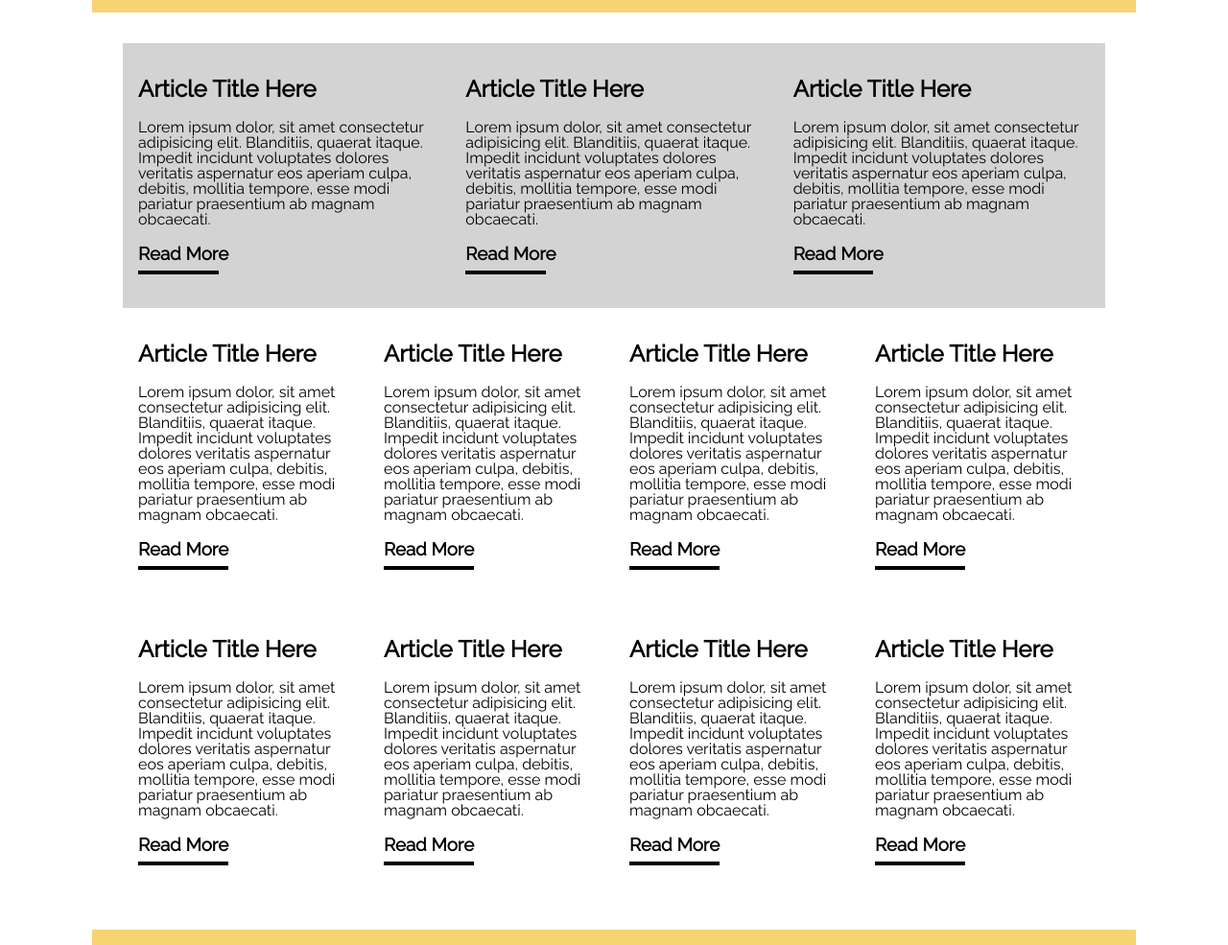
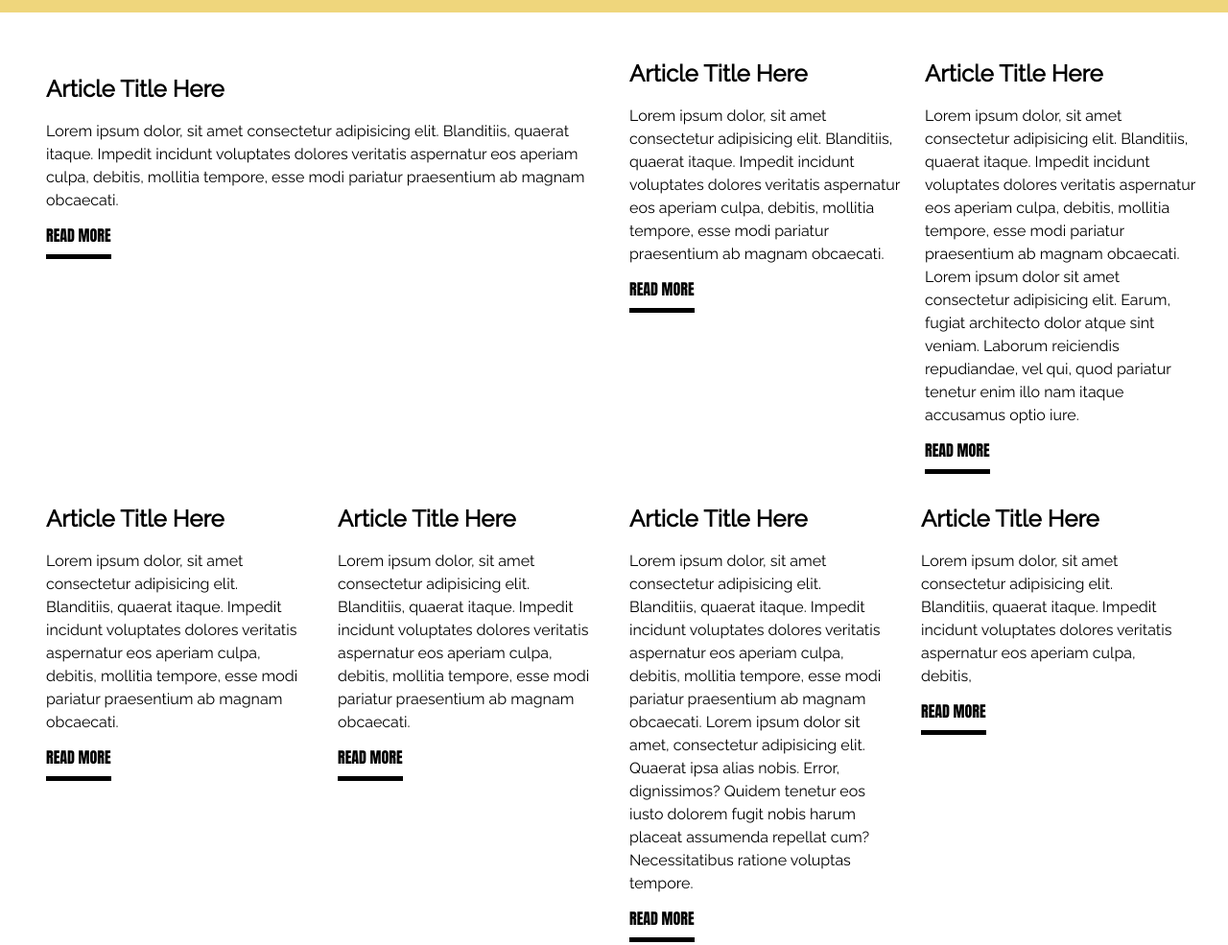
Before and after one commit to jessicaevans17/flex-box-app, a website: page public/index.html in a window 1280 px wide. Shown: the part 174-1159 px from the top of the page at 96% size. Drawn offline with Linux system fonts and the light colour scheme.

Commit message:
fixed flex issues on first row; changed fonts; added lines under h3s

```diff
--- a/public/index.html
+++ b/public/index.html
@@ -8,6 +8,10 @@
 		<link rel="stylesheet" href="/screen.css" />
 		<link
 			href="https://fonts.googleapis.com/css?family=Raleway&display=swap"
+			rel="stylesheet"
+		/>
+		<link
+			href="https://fonts.googleapis.com/css?family=Anton&display=swap"
 			rel="stylesheet"
 		/>
 	</head>
@@ -22,7 +26,7 @@
 		</header>
 		<main>
 			<section class="section-1">
-				<article class="regular-article big-article">
+				<article class="big-article">
 					<h2>Article Title Here</h2>
 					<p>
 						Lorem ipsum dolor, sit amet consectetur adipisicing elit.
@@ -30,9 +34,9 @@
 						veritatis aspernatur eos aperiam culpa, debitis, mollitia tempore,
 						esse modi pariatur praesentium ab magnam obcaecati.
 					</p>
-					<h3>Read More</h3>
+					<h3><span>READ MORE</span></h3>
 				</article>
-				<article class="regular-article">
+				<article class="top-regular-article">
 					<h2>Article Title Here</h2>
 					<p>
 						Lorem ipsum dolor, sit amet consectetur adipisicing elit.
@@ -40,17 +44,21 @@
 						veritatis aspernatur eos aperiam culpa, debitis, mollitia tempore,
 						esse modi pariatur praesentium ab magnam obcaecati.
 					</p>
-					<h3>Read More</h3>
+					<h3><span>READ MORE</span></h3>
 				</article>
-				<article class="regular-article">
+				<article class="top-regular-article">
 					<h2>Article Title Here</h2>
 					<p>
 						Lorem ipsum dolor, sit amet consectetur adipisicing elit.
 						Blanditiis, quaerat itaque. Impedit incidunt voluptates dolores
 						veritatis aspernatur eos aperiam culpa, debitis, mollitia tempore,
-						esse modi pariatur praesentium ab magnam obcaecati.
+						esse modi pariatur praesentium ab magnam obcaecati. Lorem ipsum
+						dolor sit amet consectetur adipisicing elit. Earum, fugiat
+						architecto dolor atque sint veniam. Laborum reiciendis repudiandae,
+						vel qui, quod pariatur tenetur enim illo nam itaque accusamus optio
+						iure.
 					</p>
-					<h3>Read More</h3>
+					<h3><span>READ MORE</span></h3>
 				</article>
 			</section>
 
@@ -63,7 +71,7 @@
 						veritatis aspernatur eos aperiam culpa, debitis, mollitia tempore,
 						esse modi pariatur praesentium ab magnam obcaecati.
 					</p>
-					<h3 class="bottom-read-more">Read More</h3>
+					<h3><span>READ MORE</span></h3>
 				</article>
 				<article class="regular-article">
 					<h2>Article Title Here</h2>
@@ -73,7 +81,7 @@
 						veritatis aspernatur eos aperiam culpa, debitis, mollitia tempore,
 						esse modi pariatur praesentium ab magnam obcaecati.
 					</p>
-					<h3 class="bottom-read-more">Read More</h3>
+					<h3><span>READ MORE</span></h3>
 				</article>
 				<article class="regular-article">
 					<h2>Article Title Here</h2>
@@ -81,19 +89,22 @@
 						Lorem ipsum dolor, sit amet consectetur adipisicing elit.
 						Blanditiis, quaerat itaque. Impedit incidunt voluptates dolores
 						veritatis aspernatur eos aperiam culpa, debitis, mollitia tempore,
-						esse modi pariatur praesentium ab magnam obcaecati.
+						esse modi pariatur praesentium ab magnam obcaecati. Lorem ipsum
+						dolor sit amet, consectetur adipisicing elit. Quaerat ipsa alias
+						nobis. Error, dignissimos? Quidem tenetur eos iusto dolorem fugit
+						nobis harum placeat assumenda repellat cum? Necessitatibus ratione
+						voluptas tempore.
 					</p>
-					<h3 class="bottom-read-more">Read More</h3>
+					<h3><span>READ MORE</span></h3>
 				</article>
 				<article class="regular-article">
 					<h2>Article Title Here</h2>
 					<p>
 						Lorem ipsum dolor, sit amet consectetur adipisicing elit.
 						Blanditiis, quaerat itaque. Impedit incidunt voluptates dolores
-						veritatis aspernatur eos aperiam culpa, debitis, mollitia tempore,
-						esse modi pariatur praesentium ab magnam obcaecati.
+						veritatis aspernatur eos aperiam culpa, debitis,
 					</p>
-					<h3 class="bottom-read-more">Read More</h3>
+					<h3><span>READ MORE</span></h3>
 				</article>
 			</section>
 
@@ -106,7 +117,21 @@
 						veritatis aspernatur eos aperiam culpa, debitis, mollitia tempore,
 						esse modi pariatur praesentium ab magnam obcaecati.
 					</p>
-					<h3 class="bottom-read-more">Read More</h3>
+					<h3><span>READ MORE</span></h3>
+				</article>
+				<article class="regular-article">
+					<h2>Article Title Here</h2>
+					<p>
+						Lorem ipsum dolor, sit amet consectetur adipisicing elit.
+						Blanditiis, quaerat itaque. Impedit incidunt voluptates dolores
+						veritatis aspernatur eos aperiam culpa, debitis, mollitia tempore,
+						esse modi pariatur praesentium ab magnam obcaecati. Lorem ipsum
+						dolor sit amet consectetur adipisicing elit. Ipsam at id quia
+						voluptate saepe voluptatibus, quam in doloremque repellendus quas
+						nobis, aliquid dolore explicabo. Rerum odio facilis consequatur hic
+						inventore?
+					</p>
+					<h3><span>READ MORE</span></h3>
 				</article>
 				<article class="regular-article">
 					<h2>Article Title Here</h2>
@@ -116,7 +141,7 @@
 						veritatis aspernatur eos aperiam culpa, debitis, mollitia tempore,
 						esse modi pariatur praesentium ab magnam obcaecati.
 					</p>
-					<h3 class="bottom-read-more">Read More</h3>
+					<h3><span>READ MORE</span></h3>
 				</article>
 				<article class="regular-article">
 					<h2>Article Title Here</h2>
@@ -126,17 +151,7 @@
 						veritatis aspernatur eos aperiam culpa, debitis, mollitia tempore,
 						esse modi pariatur praesentium ab magnam obcaecati.
 					</p>
-					<h3 class="bottom-read-more">Read More</h3>
-				</article>
-				<article class="regular-article">
-					<h2>Article Title Here</h2>
-					<p>
-						Lorem ipsum dolor, sit amet consectetur adipisicing elit.
-						Blanditiis, quaerat itaque. Impedit incidunt voluptates dolores
-						veritatis aspernatur eos aperiam culpa, debitis, mollitia tempore,
-						esse modi pariatur praesentium ab magnam obcaecati.
-					</p>
-					<h3 class="bottom-read-more">Read More</h3>
+					<h3><span>READ MORE</span></h3>
 				</article>
 			</section>
 		</main>
--- a/public/screen.css
+++ b/public/screen.css
@@ -7,15 +7,16 @@ html {
 }
 
 body {
-	margin: 0rem 6rem;
+	margin: 0rem;
 	min-height: 100%;
 	display: flex;
 	flex-direction: column;
 	font-family: 'Raleway', sans-serif;
+	background-color: black;
 }
 
 .background-color-yellow {
-	background-color: #f7d372;
+	background-color: #efd67c;
 }
 
 header {
@@ -24,8 +25,11 @@ header {
 	align-items: center;
 }
 
+header h1 {
+	font-family: Impact, Haettenschweiler, 'Arial Narrow Bold', sans-serif;
+}
 header p {
-	padding: 0rem 12rem;
+	padding: 0rem 15rem;
 	padding-bottom: 1rem;
 	text-align: center;
 	line-height: 2;
@@ -35,10 +39,7 @@ main {
 	flex-direction: column;
 	justify-content: space-around;
 	padding: 2rem;
-}
-
-.section-1 {
-	background-color: lightgrey;
+	background-color: white;
 }
 
 section {
@@ -46,7 +47,19 @@ section {
 	flex-direction: row;
 }
 
+.big-article {
+	flex-basis: 50%;
+	margin: 1rem;
+}
+
+.top-regular-article {
+	flex-basis: 25%;
+	margin-left: 0.5rem;
+	padding-left: 1rem;
+}
+
 .regular-article {
+	flex-basis: 25%;
 	margin: 1rem;
 }
 
@@ -55,24 +68,20 @@ footer {
 	padding: 1rem;
 }
 
-h3:after {
-	content: '';
-	display: block;
-	width: 27%;
-	padding-top: 0.5rem;
-	border-bottom: 4px solid black;
+h3 {
+	font-size: 1rem;
+	font-family: Impact, Haettenschweiler, 'Arial Narrow Bold', sans-serif;
 }
 
-.bottom-read-more:after {
-	content: '';
-	display: block;
-	width: 42%;
-	padding-top: 0.5rem;
-	border-bottom: 4px solid black;
+span {
+	border-bottom: solid 5px;
+	padding-bottom: 0.5rem;
 }
 
-/* article h3 {
-	border-bottom: solid black 5px;
-	padding-bottom: 0.5rem;
-	width: 25%;
-} */
+p {
+	line-height: 1.5;
+}
+
+a {
+	color: black;
+}
```
